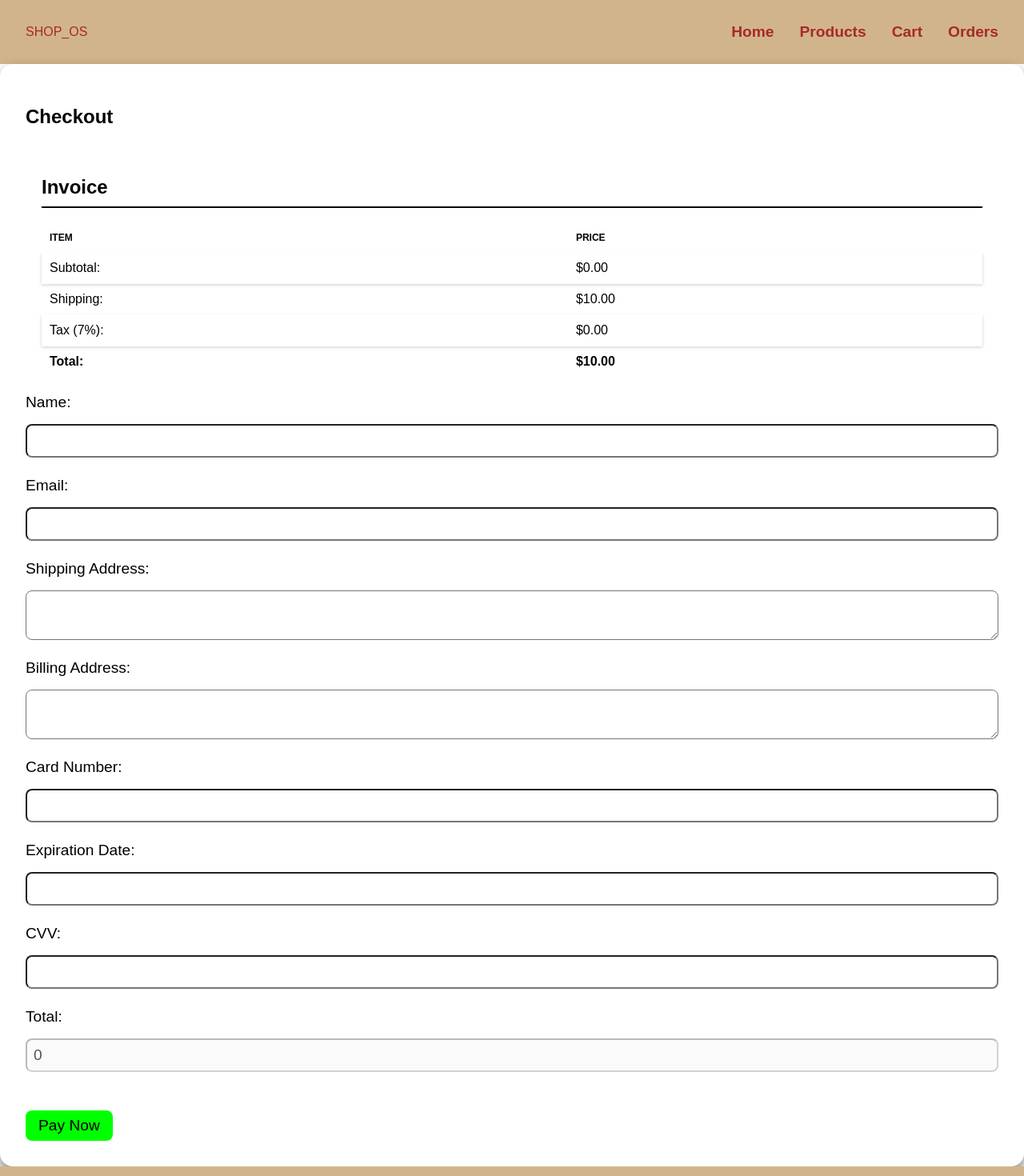
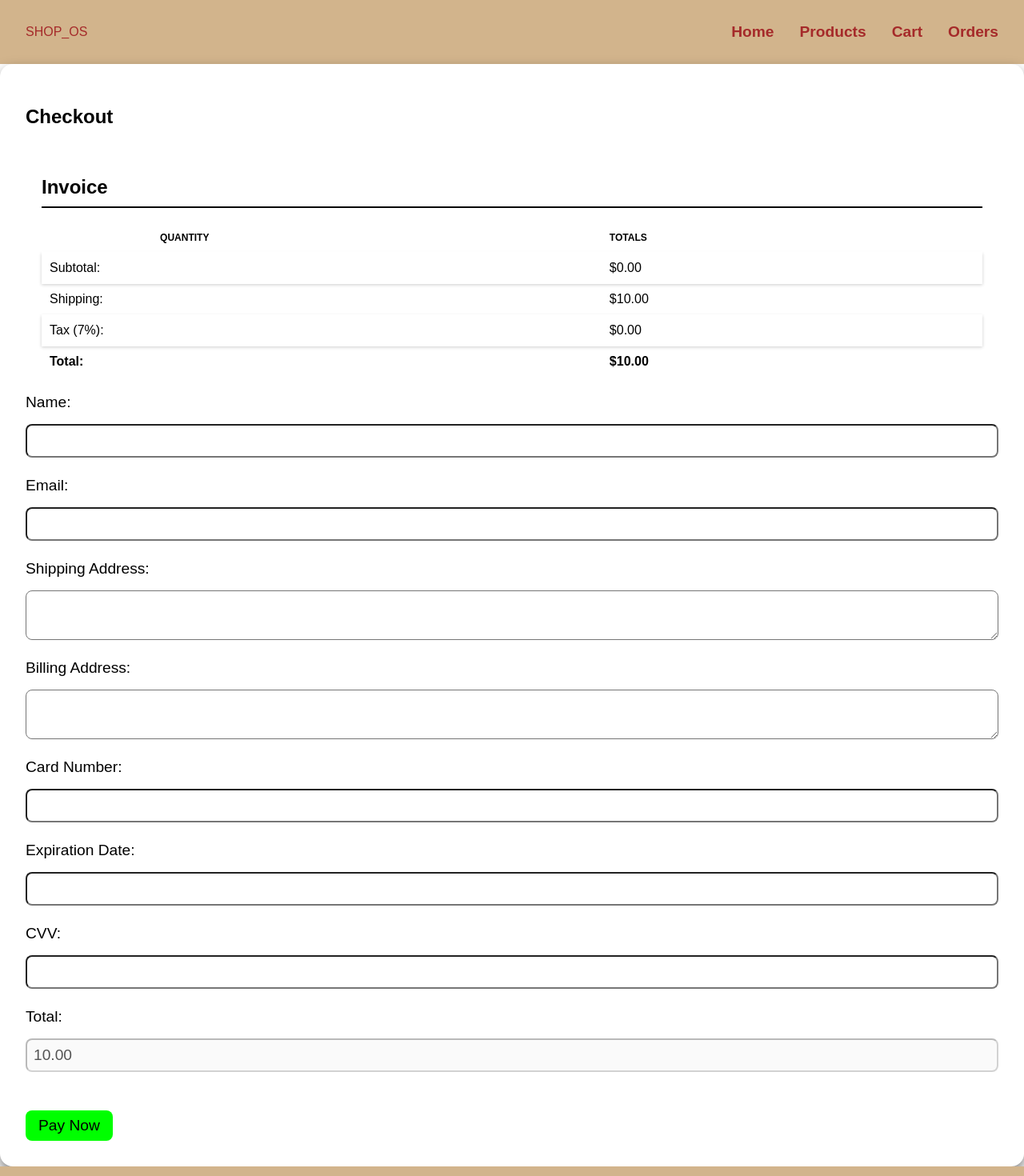
Before and after one commit to toltalchaos/shop-os, a SvelteKit app in the folder online-store/: page /checkout in a window 1280 px wide. Shown: the top 1470 px of the page at 80% size. Built offline with nearby package versions, Linux system fonts and the light colour scheme.

Commit message:
update, refine cart counts vs invintory

```diff
--- a/online-store/src/components/ProductCard.svelte
+++ b/online-store/src/components/ProductCard.svelte
@@ -17,6 +17,7 @@
 	function addToCart() {
 		const isDuplicate = $cartItems.some((item) => item.id === product.id);
 		if (!isDuplicate) {
+			product.quantity = 1;
 			cartItems.update((items) => [...items, product]);
 		}
 	}
--- a/online-store/src/components/invoice.svelte
+++ b/online-store/src/components/invoice.svelte
@@ -3,18 +3,13 @@
 
     export let items = [];
 
-    let subtotal = 0;
-    let shipping = 10;
-    let taxRate = 0.07;
-    let tax = 0;
-    let total = 0;
-
-    // Calculate subtotal, tax, and total cost of items in the cart
-    $: {
-      subtotal = items.reduce((acc, item) => acc + item.price, 0);
-      tax = subtotal * taxRate;
-      total = subtotal + shipping + tax;
-    }
+    export let totals = {
+      subtotal: 0,
+      shipping: 0,
+      tax: 0,
+      taxRate: 0,
+      total: 0,
+    };
   </script>
 
   <div class="invoice-page">
@@ -22,32 +17,34 @@
     <table>
       <thead>
         <tr>
-          <th>Item</th>
-          <th>Price</th>
+          <th></th>
+          <th>Quantity</th>
+          <th>Totals</th>
         </tr>
       </thead>
       <tbody>
         {#each items as item}
         <tr>
           <td>{item.name}</td>
-          <td>${item.price.toFixed(2)}</td>
+          <td>{item.quantity}</td>
+          <td>{item.price.toFixed(2) * item.quantity}</td>
         </tr>
         {/each}
         <tr>
-          <td>Subtotal:</td>
-          <td>${subtotal.toFixed(2)}</td>
+            <td colspan="2">Subtotal:</td>
+          <td>${totals.subtotal.toFixed(2)}</td>
         </tr>
         <tr>
-          <td>Shipping:</td>
-          <td>${shipping.toFixed(2)}</td>
+          <td colspan="2">Shipping:</td>
+          <td>${totals.shipping.toFixed(2)}</td>
         </tr>
         <tr>
-          <td>Tax ({(taxRate * 100).toFixed(0)}%):</td>
-          <td>${tax.toFixed(2)}</td>
+          <td colspan="2">Tax ({(totals.taxRate * 100).toFixed(0)}%):</td>
+          <td>${totals.tax.toFixed(2)}</td>
         </tr>
         <tr>
-          <td>Total:</td>
-          <td>${total.toFixed(2)}</td>
+          <td colspan="2">Total:</td>
+          <td>${totals.total.toFixed(2)}</td>
         </tr>
       </tbody>
     </table>
--- a/online-store/src/routes/checkout/+page.svelte
+++ b/online-store/src/routes/checkout/+page.svelte
@@ -21,13 +21,12 @@
     let cardNumber = '';
     let expDate = '';
     let cvv = '';
-    let total = 0;
-
-    // Calculate total cost of items in the cart
-    onMount(() => {
-      total = items.reduce((previousValue, item) => previousValue + item.price, 0);
-
-    });
+    let subtotal = items.reduce((acc, item) => acc + item.price * item.quantity, 0);
+    let shipping = 10;
+    let taxRate = 0.07;
+    let tax = subtotal * taxRate;
+    let total = subtotal + shipping + tax;
+    let totals = {subtotal, shipping, tax, taxRate, total};
 
   // Handle form submission
   async function handleSubmit(event) {
@@ -79,12 +78,13 @@
       }
     });
   }
+
 </script>
 
   <div class="checkout-page" style= "background-color: {$siteData.backgroundColor};">
 
     <h2>Checkout</h2>
-    <Invoice {items}></Invoice>
+    <Invoice {items} {totals}></Invoice>
     <form on:submit={handleSubmit}>
       <div class="form-row">
         <label for="customerName">Name:</label>
@@ -116,7 +116,7 @@
       </div>
       <div class="form-row">
         <label for="total">Total:</label>
-        <input type="text" id="total" bind:value={total} disabled />
+        <input type="text" id="total" value={total.toFixed(2)} disabled />
       </div>
       <button type="submit">Pay Now</button>
     </form>
```
Also changed, not shown: online-store/src/components/checkoutitem.svelte (+26 -3 lines), online-store/static/favicon.png (deleted), 1 other file (tests, documents, lock files or other folders).
